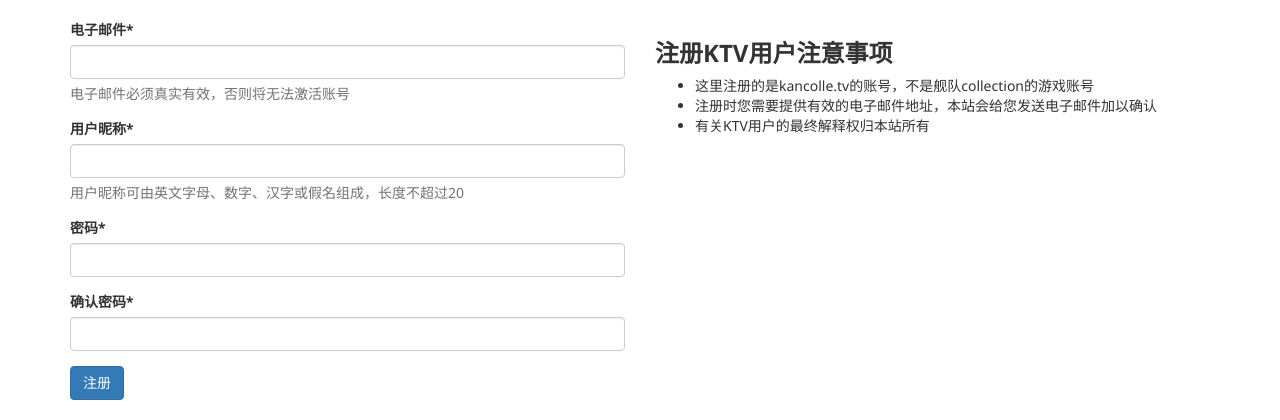
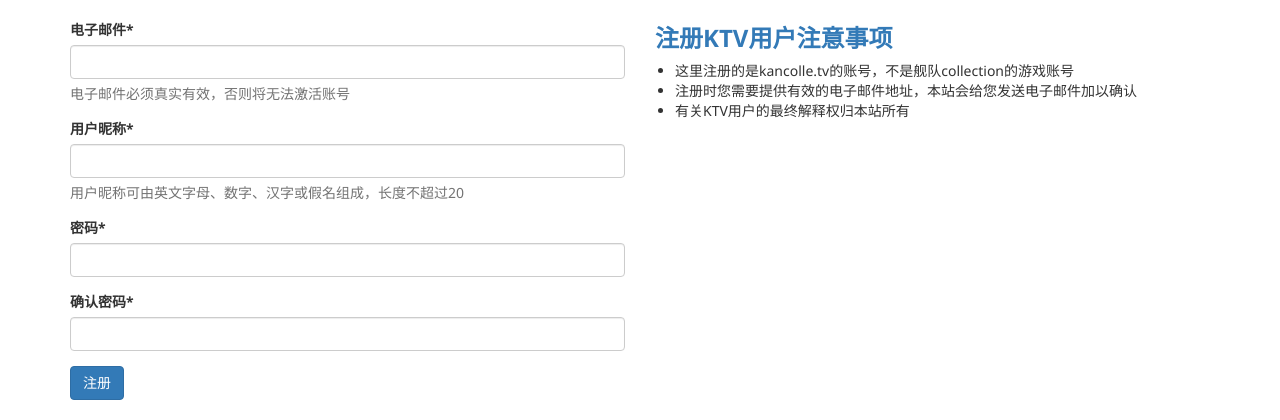
Before and after one commit to zigoni/KanColle.tv, a Django app: page /user/signup/ in a window 1280 px wide. Shown: the part 74-494 px from the top of the page. Run offline with Django 3.2, Linux system fonts and the light colour scheme; parts of the project's set-up code (start-up, migrations or seed data) failed here and were passed over; some libraries are stand-ins or nearby versions.

Commit message:
修正一些显示细节上的问题

```diff
--- a/kc/kc_user/templates/kc_user/home.html
+++ b/kc/kc_user/templates/kc_user/home.html
@@ -9,7 +9,7 @@
       <div class="panel-heading">用户信息</div>
       <div class="panel-body">
         <p><strong>E-mail：</strong>{{ user.email }}</p>
-        <p><strong>用户名：</strong>{{ user.username }}</p>
+        <p><strong>用户昵称：</strong>{{ user.username }}</p>
         <p><strong>创建日期：</strong>{{ user.create_time|date:"Y-n-j G:i" }}</p>
       </div>
     </div>
--- a/kc/kc_user/templates/kc_user/signup.html
+++ b/kc/kc_user/templates/kc_user/signup.html
@@ -9,8 +9,8 @@
     {% crispy form form.helper %}
   </div>
   <div class="col-md-6">
-    <h3>注册KTV用户注意事项</h3>
-    <ul>
+    <h3 class="text-primary narrow_margin_top">注册KTV用户注意事项</h3>
+    <ul class="narrow_padding_left">
       <li>这里注册的是kancolle.tv的账号，不是舰队collection的游戏账号</li>
       <li>注册时您需要提供有效的电子邮件地址，本站会给您发送电子邮件加以确认</li>
       <li>有关KTV用户的最终解释权归本站所有</li>
```
